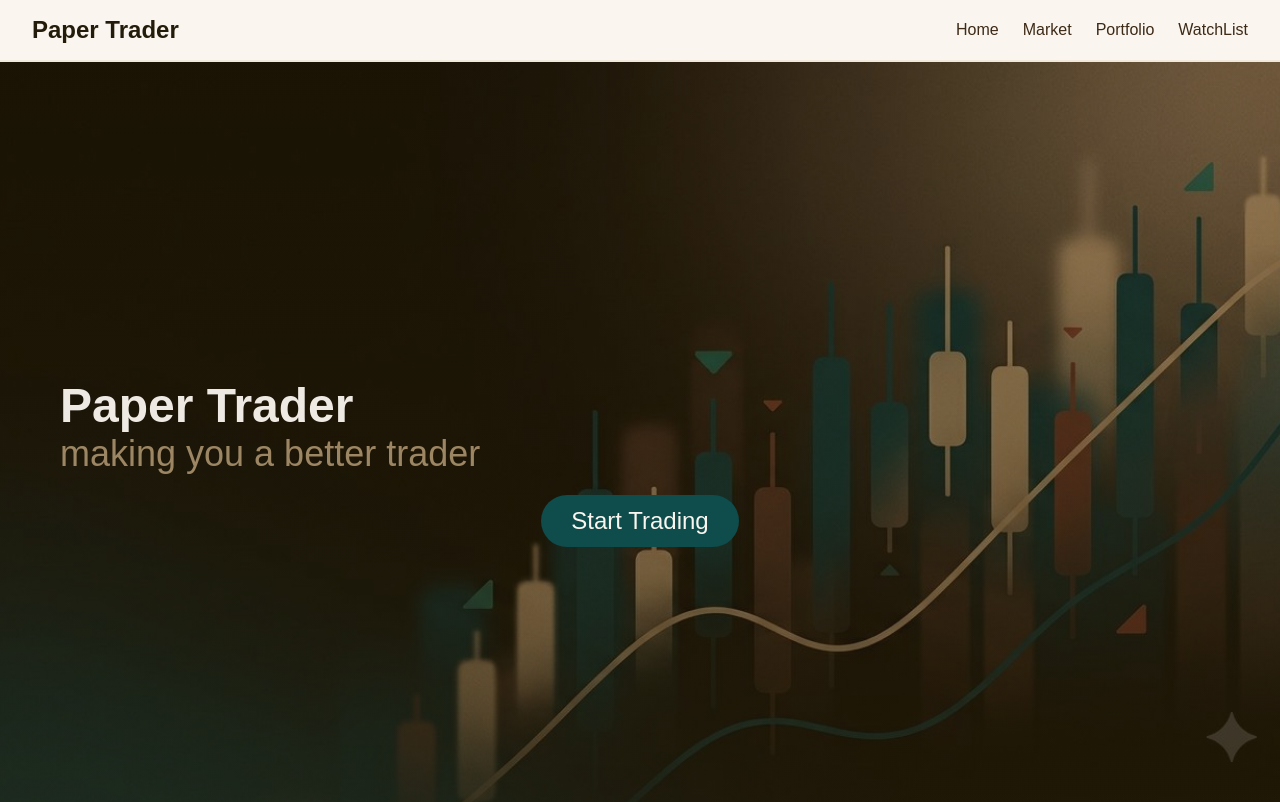
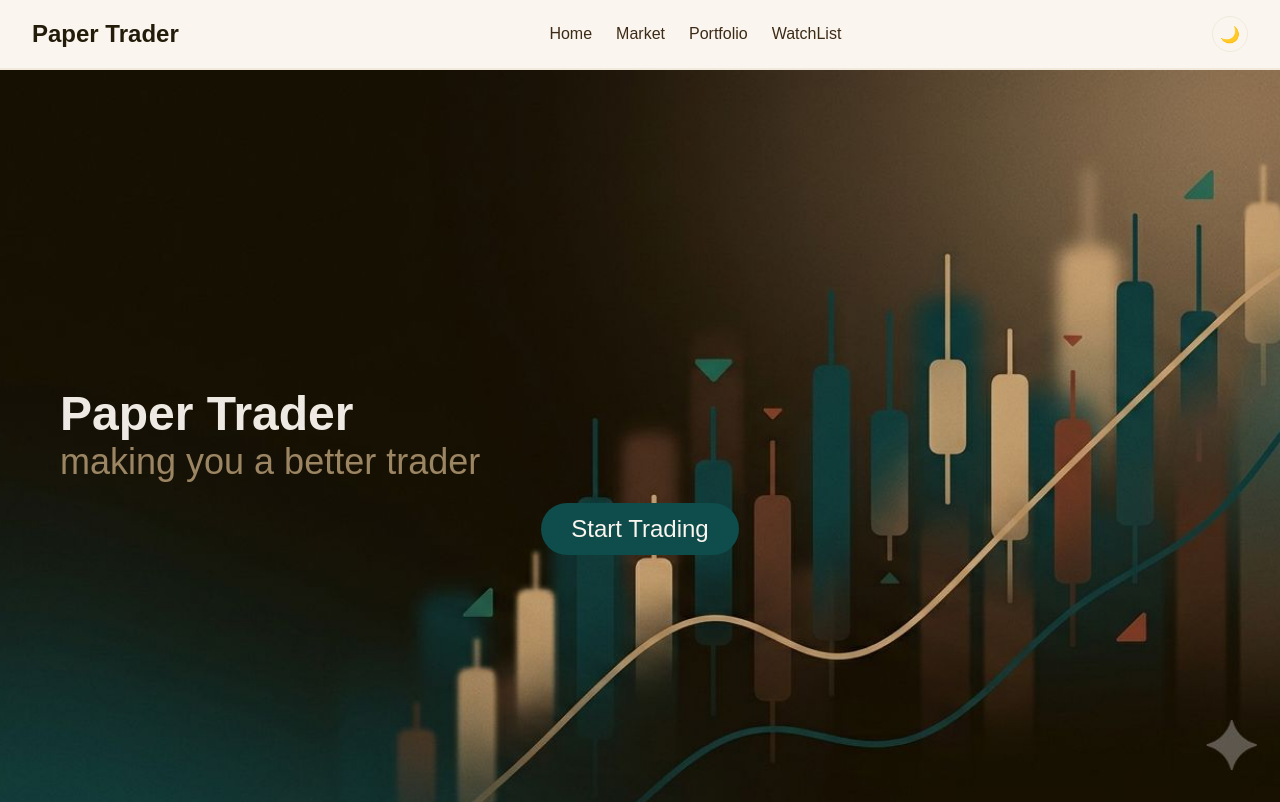
Before and after one commit to khyati170/PaperTrader, a React (Vite) app: page / in a window 1280 px wide. Shown: the top 802 px of the page. Built offline with nearby package versions, Linux system fonts and the light colour scheme; no server answers.

Commit message:
Added Dark Mode

```diff
--- /dev/null
+++ b/src/components/ThemeToggle.jsx
@@ -0,0 +1,19 @@
+import { useState,useEffect } from "react";
+function ThemeToggle(){
+    const[theme,setTheme] = useState(()=> {return localStorage.getItem("theme") || "light";});
+
+    useEffect(()=>{
+        document.documentElement.setAttribute("data-theme",theme);
+        localStorage.setItem("theme",theme);
+    },[theme]);
+
+    function toggleTheme(){
+        setTheme((prev) => (prev === "light"?"dark":"light"));
+    }
+    return(
+        <button className="theme-toggle" onClick={toggleTheme} aria-label="Toggle dark mode">
+            {theme === "light" ? "🌙" : "☀️"}
+        </button>
+    );
+}
+export default ThemeToggle;
--- a/src/components/navbar.jsx
+++ b/src/components/navbar.jsx
@@ -1,5 +1,5 @@
 import { Link } from "react-router-dom";
-
+import ThemeToggle from "./ThemeToggle";
 function Navbar() {
   return (
     <nav className="bar">
@@ -13,6 +13,7 @@ function Navbar() {
         <Link to="#">Portfolio</Link>
         <Link to="#">WatchList</Link>
       </div>
+      <ThemeToggle/>
     </nav>
   );
 }
--- a/src/index.css
+++ b/src/index.css
@@ -1,4 +1,4 @@
-/* === Reset === */
+
 * {
   margin: 0;
   padding: 0;
@@ -6,20 +6,35 @@
   font-family: 'Poppins', sans-serif;
 }
 
-/* === Design Tokens === */
+
 :root {
-  --color-bg: #FAF6EF;           /* warm off-white background */
-  --color-bg-alt: #F0E9DC;       /* slightly deeper section background */
+  --color-bg: #FAF6EF;
+  --color-bg-alt: #F0E9DC;
 
-  --color-heading: #241C0A;      /* near-black espresso — large headings, big numbers */
-  --color-eyebrow: #A38C68;      /* warm sand — labels, ticker names */
-  --color-subheading: #3D2A17;   /* deep brown — section titles */
+  --color-heading: #241C0A;
+  --color-eyebrow: #A38C68;
+  --color-subheading: #3D2A17;
 
-  --color-gain: #0F6E56;         /* muted teal-green — positive change */
-  --color-loss: #A1442E;         /* muted rust-red — negative change */
+  --color-gain: #0F6E56;
+  --color-loss: #A1442E;
 
-  --color-accent: #0F4C4C;       /* deep teal — buttons, links, active nav */
-  --color-accent-hover: #135f5f; /* slightly lighter teal for hover */
+  --color-accent: #0F4C4C;
+  --color-accent-hover: #135f5f;
+}
+
+ [data-theme="dark"] {
+  --color-bg: #24292B;
+  --color-bg-alt: #2E3436;
+
+  --color-heading: #F0F5F3;
+  --color-eyebrow: #A3BDB9;
+  --color-subheading: #E0E9E6;
+
+  --color-gain: #3FC49B;
+  --color-loss: #E88A73;
+
+  --color-accent: #2C9998;
+  --color-accent-hover: #38B0AE;
 }
 
 body {
@@ -27,7 +42,7 @@ body {
   color: var(--color-heading);
 }
 
-/* === Navbar === */
+/* navbar */
 .bar {
   display: flex;
   justify-content: space-between;
@@ -70,7 +85,7 @@ body {
   text-decoration: none;
 }
 
-/* === Hero === */
+
 .pic {
   position: relative;
   width: 100%;
@@ -79,6 +94,9 @@ body {
   background-repeat: no-repeat;
   background-position: center;
   background-size: cover;
+}
+[data-theme="dark"] .pic {
+  background-image: url('light_image.png');
 }
 
 .overlay {
@@ -90,10 +108,11 @@ body {
   display: flex;
   flex-direction: column;
   justify-content: center;
-  /* Dark overlay since hero image is likely rich/dark — keeps light text readable */
-  background: linear-gradient(to bottom, rgba(36, 28, 10, 0.3), rgba(36, 28, 10, 0.6));
+
+  /* background: linear-gradient(to bottom, rgba(36, 28, 10, 0.3), rgba(36, 28, 10, 0.4)); */
   color: var(--color-bg);
 }
+
 
 .content {
   margin: 40px;
@@ -142,7 +161,7 @@ body {
   transform: scale(1.02);
 }
 
-/* === Feature Sections === */
+
 .one {
   width: 100%;
   padding: 40px 20px;
@@ -183,7 +202,6 @@ body {
   margin-bottom: 12px;
 }
 
-/* === Gain / Loss Utility Classes (for later use in Stock Cards, Portfolio, etc.) === */
 .gain {
   color: var(--color-gain);
   font-weight: 600;
@@ -193,8 +211,26 @@ body {
   color: var(--color-loss);
   font-weight: 600;
 }
+/* for the toggle button */
+.theme-toggle{
+  background: none;
+  border: 1px solid var(--color-bg-alt);
+  border-radius: 50%;
+  width: 36px;
+  height: 36px;
+  font-size: 1rem;
+  cursor:pointer;
+  display: flex;
+  align-items: center;
+  justify-content: center;
+  transition: background-color 0.3s ease;
 
-/* === Responsive === */
+}
+.theme-toggle:hover {
+  background-color: var(--color-bg-alt);
+}
+
+/* responsive design */
 @media (max-width: 768px) {
   .bar {
     flex-direction: column;
```
Also changed, not shown: public/light_image.png (added).
